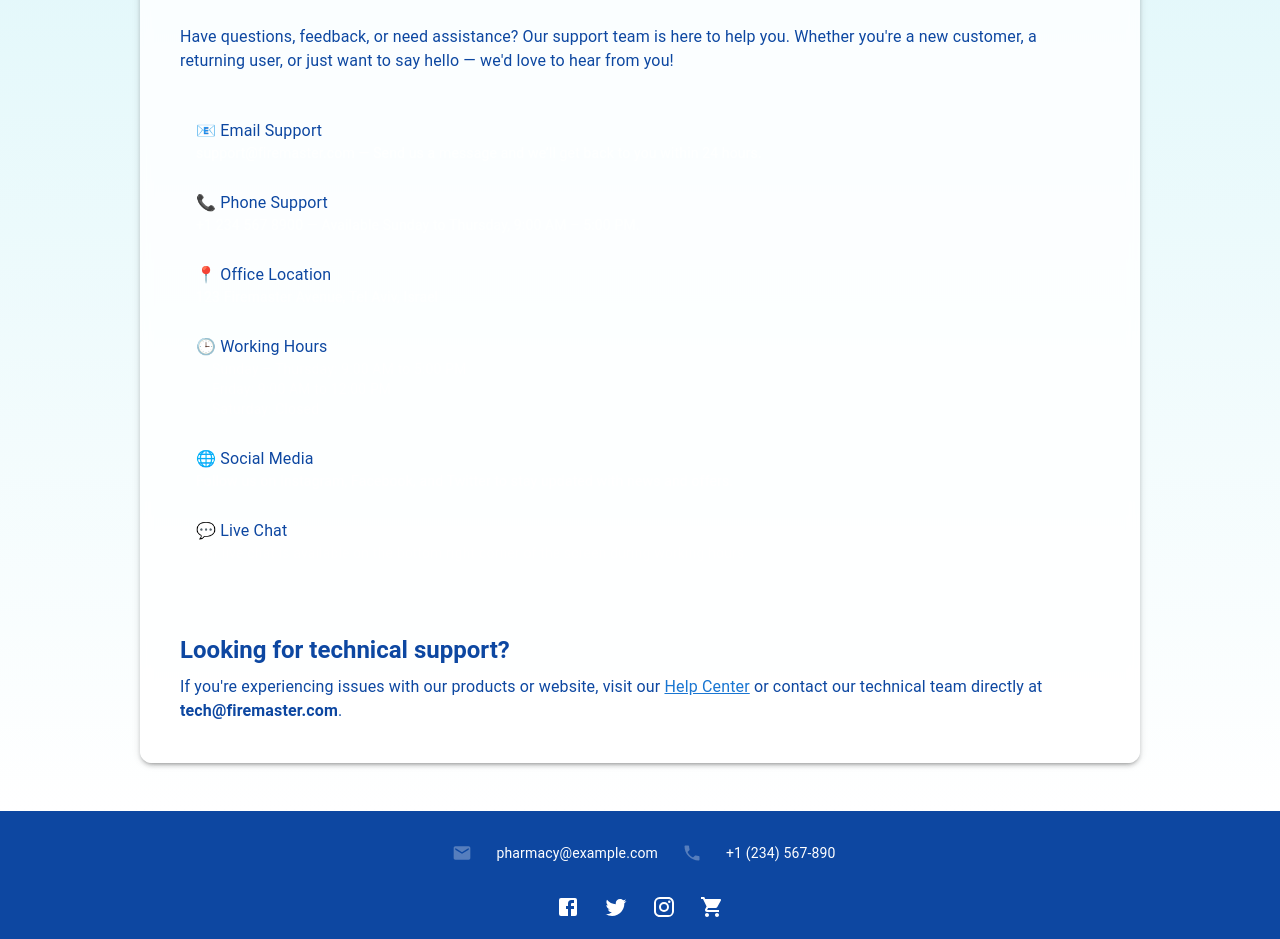
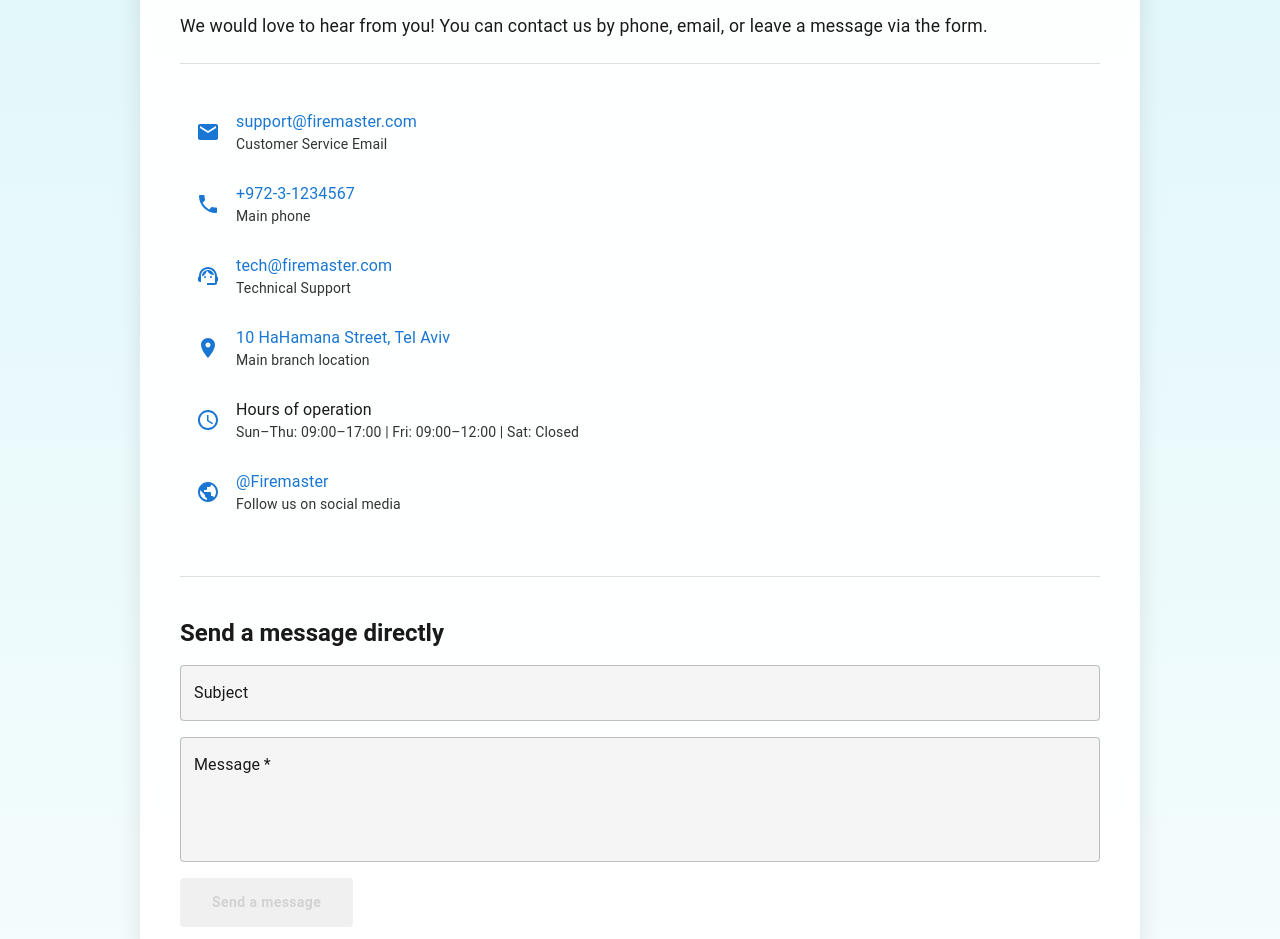
Before and after one commit to moshe4142/my-healthcare-system, a Next.js app: page /contact in a window 1280 px wide. Shown: the part 193-1132 px from the top of the page. Built offline with nearby package versions, Linux system fonts and the light colour scheme; sample sign-in values are in the browser's storage.

Commit message:
contact page updated

```diff
--- a/context/ThemeContext.tsx
+++ b/context/ThemeContext.tsx
@@ -1,29 +1,23 @@
-// context/ThemeProvider.tsx
-import React, { createContext, useContext, useState, useMemo } from "react";
-import { ThemeProvider as MuiThemeProvider, createTheme } from "@mui/material/styles";
+import React, { createContext, useContext, ReactNode, useMemo } from "react";
+import {
+  ThemeProvider as MuiThemeProvider,
+  createTheme,
+} from "@mui/material/styles";
 import CssBaseline from "@mui/material/CssBaseline";
 
+// No toggle needed — fixed dark theme
 const ThemeContext = createContext({
   theme: "dark",
-  toggleTheme: () => {},
 });
 
 export const useTheme = () => useContext(ThemeContext);
 
-export const ThemeProvider = ({ children }: { children: React.ReactNode }) => {
-  const [mode, setMode] = useState<"light" | "dark">("dark");
-
-  const toggleTheme = () => {
-    setMode((prev) => (prev === "light" ? "dark" : "light"));
-  };
-
+export const ThemeProvider = ({ children }: { children: ReactNode }) => {
   const muiTheme = useMemo(
     () =>
       createTheme({
         palette: {
-          mode: mode,
-          ...(mode === "dark"
-            ? {
+          mode: "dark",
           background: {
             default: "#121212",
             paper: "#1e1e1e",
@@ -31,23 +25,30 @@ export const ThemeProvider = ({ children }: { children: React.ReactNode }) => {
           text: {
             primary: "#ffffff",
           },
-              }
-            : {
-                background: {
-                  default: "#f5f5f5",
-                  paper: "#ffffff",
         },
-                text: {
-                  primary: "#000000",
+        components: {
+          MuiInputBase: {
+            styleOverrides: {
+              root: {
+                backgroundColor: "#2c2c2c",
+                color: "#fff",
+                borderRadius: 4,
+                padding: "6px 10px",
+              },
+              input: {
+                "::placeholder": {
+                  color: "#aaa",
+                },
+              },
+            },
+          },
         },
       }),
-        },
-      }),
-    [mode]
+    []
   );
 
   return (
-    <ThemeContext.Provider value={{ theme: mode, toggleTheme }}>
+    <ThemeContext.Provider value={{ theme: "dark" }}>
       <MuiThemeProvider theme={muiTheme}>
         <CssBaseline />
         {children}
--- a/pages/_app.tsx
+++ b/pages/_app.tsx
@@ -8,7 +8,7 @@ import Layout from "../components/Layout";
 export default function MyApp({ Component, pageProps }: AppProps) {
   return (
     <>
-      <ThemeProvider>
+      {/* <ThemeProvider> */}
         <ShoppingCartProvider>
           <AuthGuard>
             <Layout>
@@ -16,7 +16,7 @@ export default function MyApp({ Component, pageProps }: AppProps) {
             </Layout>
           </AuthGuard>
         </ShoppingCartProvider>
-      </ThemeProvider>
+      {/* </ThemeProvider> */}
     </>
   );
 }
--- a/pages/contact.tsx
+++ b/pages/contact.tsx
@@ -1,5 +1,4 @@
-'use client';
-import React from 'react';
+import React, { useState, useEffect } from "react";
 import {
   Box,
   Paper,
@@ -8,106 +7,234 @@ import {
   List,
   ListItem,
   ListItemText,
-} from '@mui/material';
+  TextField,
+  Button,
+  Stack,
+} from "@mui/material";
+import {
+  Email as EmailIcon,
+  Phone as PhoneIcon,
+  LocationOn as LocationOnIcon,
+  AccessTime as AccessTimeIcon,
+  SupportAgent as SupportAgentIcon,
+  Public as PublicIcon,
+} from "@mui/icons-material";
+import Link from "next/link";  // Import Link for routing
 
 export default function ContactPage() {
+  const [form, setForm] = useState({
+    subject: "",
+    message: "",
+  });
+
+  const [message, setMessage] = useState("");
+
+  const handleChange = (
+    e: React.ChangeEvent<HTMLInputElement | HTMLTextAreaElement>
+  ) => {
+    setForm({ ...form, [e.target.name]: e.target.value });
+  };
+
+  const handleSubmit = (e: React.FormEvent) => {
+    e.preventDefault();
+    setForm({ subject: "", message: "" });
+    setMessage("Thanks for contacting us!");
+  };
+
+  const isFormValid = Object.values(form).every((field) => field.trim() !== "");
+
+  useEffect(() => {
+    const script = document.createElement("script");
+    script.src = "https://embed.tawk.to/YOUR_TAWKTO_ID/1hxyzabc";
+    script.async = true;
+    script.charset = "UTF-8";
+    script.setAttribute("crossorigin", "*");
+    document.body.appendChild(script);
+    return () => {
+      document.body.removeChild(script);
+    };
+  }, []);
+
   return (
     <Box
       sx={{
-        background: 'linear-gradient(to bottom, #e0f7fa, #ffffff)',
-        minHeight: '100vh',
+        background: "linear-gradient(to bottom, #e0f7fa, #ffffff)",
+        minHeight: "100vh",
         py: 6,
         px: { xs: 2, md: 6 },
-        color: '#0D47A1',
-        display: 'flex',
-        flexDirection: 'column',
+        color: "#212121",
       }}
     >
       <Paper
-        elevation={3}
+        elevation={4}
         sx={{
           p: { xs: 3, md: 5 },
-          borderRadius: 3,
-          backgroundColor: '#ffffffcc', // white with a bit of transparency
-          backdropFilter: 'blur(6px)',
-          color: '#0D47A1',
-          width: '100%',
+          borderRadius: 5,
+          backgroundColor: "#ffffffee",
+          backdropFilter: "blur(6px)",
           maxWidth: 1000,
-          mx: 'auto',
+          mx: "auto",
+          boxShadow: "0 8px 24px rgba(0,0,0,0.1)",
         }}
       >
-        <Typography variant="h4" fontWeight={600} mb={3}>
-          📞 Contact Us
+        <Typography variant="h4" fontWeight="bold" gutterBottom sx={{ color: "#1a1a1a" }}>
+          Contact Firemaster
         </Typography>
 
-        <Typography variant="body1" mb={3}>
-          Have questions, feedback, or need assistance? Our support team is here to help you.
-          Whether you're a new customer, a returning user, or just want to say hello — we'd love to hear from you!
+        <Typography variant="body1" mb={3} sx={{ fontSize: "1.1rem", color: "#1a1a1a" }}>
+          We would love to hear from you! You can contact us by phone, email, or leave a message via the form.
         </Typography>
 
-        <List sx={{ mb: 3 }}>
+        <Divider sx={{ my: 3 }} />
+
+        <List sx={{ color: "#1a1a1a" }}>
           <ListItem>
+            <EmailIcon sx={{ mr: 2, color: "#1976d2" }} />
             <ListItemText
-              primary="📧 Email Support"
-              secondary="support@firemaster.com — Send us a message and we’ll get back to you within 24 hours."
+              primary={<Link href="mailto:support@firemaster.com" style={{ color: "#1976d2" }}>support@firemaster.com</Link>}
+              secondary="Customer Service Email"
+              primaryTypographyProps={{ sx: { color: "#1a1a1a" } }}
+              secondaryTypographyProps={{ sx: { color: "#333" } }}
             />
           </ListItem>
-
           <ListItem>
+            <PhoneIcon sx={{ mr: 2, color: "#1976d2" }} />
             <ListItemText
-              primary="📞 Phone Support"
-              secondary="+1 234 567 8900 — Available Sunday to Thursday, 9:00 AM – 5:00 PM."
+              primary={<Link href="tel:+972-3-1234567" style={{ color: "#1976d2" }}>+972-3-1234567</Link>}
+              secondary="Main phone"
+              primaryTypographyProps={{ sx: { color: "#1a1a1a" } }}
+              secondaryTypographyProps={{ sx: { color: "#333" } }}
             />
           </ListItem>
-
           <ListItem>
+            <SupportAgentIcon sx={{ mr: 2, color: "#1976d2" }} />
             <ListItemText
-              primary="📍 Office Location"
-              secondary="123 Firemaster Avenue, Tel Aviv, Israel"
+              primary={<Link href="mailto:tech@firemaster.com" style={{ color: "#1976d2" }}>tech@firemaster.com</Link>}
+              secondary="Technical Support"
+              primaryTypographyProps={{ sx: { color: "#1a1a1a" } }}
+              secondaryTypographyProps={{ sx: { color: "#333" } }}
             />
           </ListItem>
-
           <ListItem>
+            <LocationOnIcon sx={{ mr: 2, color: "#1976d2" }} />
             <ListItemText
-              primary="🕒 Working Hours"
-              secondary={
-                <ul style={{ paddingLeft: 16 }}>
-                  <li>Sunday – Thursday: 9:00 AM to 5:00 PM</li>
-                  <li>Friday: 9:00 AM to 12:00 PM</li>
-                  <li>Saturday: Closed</li>
-                </ul>
-              }
+              primary={<Link href="https://www.google.com/maps?q=10+HaHamana+Street,+Tel+Aviv" style={{ color: "#1976d2" }}>10 HaHamana Street, Tel Aviv</Link>}
+              secondary="Main branch location"
+              primaryTypographyProps={{ sx: { color: "#1a1a1a" } }}
+              secondaryTypographyProps={{ sx: { color: "#333" } }}
             />
           </ListItem>
-
           <ListItem>
+            <AccessTimeIcon sx={{ mr: 2, color: "#1976d2" }} />
             <ListItemText
-              primary="🌐 Social Media"
-              secondary="Follow us on Instagram, Facebook, and Twitter to stay updated with news and offers."
+              primary="Hours of operation"
+              secondary="Sun–Thu: 09:00–17:00 | Fri: 09:00–12:00 | Sat: Closed"
+              primaryTypographyProps={{ sx: { color: "#1a1a1a" } }}
+              secondaryTypographyProps={{ sx: { color: "#333" } }}
             />
           </ListItem>
-
           <ListItem>
+            <PublicIcon sx={{ mr: 2, color: "#1976d2" }} />
             <ListItemText
-              primary="💬 Live Chat"
-              secondary="Our live chat is available on the bottom right corner of the screen during working hours."
+              primary={<Link href="https://www.instagram.com/Firemaster" style={{ color: "#1976d2" }}>@Firemaster</Link>}
+              secondary="Follow us on social media"
+              primaryTypographyProps={{ sx: { color: "#1a1a1a" } }}
+              secondaryTypographyProps={{ sx: { color: "#333" } }}
             />
           </ListItem>
         </List>
 
-        <Divider sx={{ my: 3 }} />
+        <Divider sx={{ my: 5 }} />
 
-        <Typography variant="h5" fontWeight={600} gutterBottom>
-          Looking for technical support?
+        <Typography variant="h5" fontWeight={600} gutterBottom sx={{ color: "#1a1a1a" }}>
+          Send a message directly
         </Typography>
-        <Typography>
-          If you're experiencing issues with our products or website, visit our{' '}
-          <a href="/help-center" style={{ color: '#1976d2', textDecoration: 'underline' }}>
-            Help Center
-          </a>{' '}
-          or contact our technical team directly at{' '}
-          <strong>tech@firemaster.com</strong>.
+
+        <Box component="form" onSubmit={handleSubmit} noValidate sx={{ mt: 2 }}>
+          <Stack spacing={2}>
+            <TextField
+              label="Subject"
+              name="subject"
+              fullWidth
+              value={form.subject}
+              onChange={handleChange}
+              InputLabelProps={{ sx: { color: "#1a1a1a" } }}
+              InputProps={{ sx: { color: "#212121" } }}
+              sx={{ backgroundColor: "#f5f5f5" }}
+            />
+            <TextField
+              required
+              label="Message"
+              name="message"
+              multiline
+              rows={4}
+              fullWidth
+              value={form.message}
+              onChange={handleChange}
+              InputLabelProps={{ sx: { color: "#1a1a1a" } }}
+              InputProps={{ sx: { color: "#212121" } }}
+              sx={{ backgroundColor: "#f5f5f5" }}
+            />
+            <Button
+              type="submit"
+              variant="contained"
+              color="primary"
+              disabled={!isFormValid}
+              sx={{
+                width: "fit-content",
+                alignSelf: "flex-start",
+                px: 4,
+                py: 1.5,
+                fontWeight: "bold",
+                textTransform: "none",
+                boxShadow: "0 4px 12px rgba(0,0,0,0.1)",
+                opacity: !isFormValid ? 0.5 : 1,
+                cursor: !isFormValid ? "not-allowed" : "pointer",
+                backgroundColor: "#1976d2",
+                "&:hover": {
+                  backgroundColor: "#1565c0",
+                },
+              }}
+            >
+              Send a message
+            </Button>
+
+            {message && (
+              <Typography
+                variant="body2"
+                sx={{ color: "#4caf50", mt: 2, fontWeight: "bold" }}
+              >
+                {message}
+              </Typography>
+            )}
+          </Stack>
+        </Box>
+
+        <Divider sx={{ my: 5 }} />
+
+        <Typography variant="h5" fontWeight={600} gutterBottom sx={{ color: "#1a1a1a" }}>
+          Our location on the map
         </Typography>
+
+        <Box
+          sx={{
+            mt: 2,
+            width: "100%",
+            height: { xs: 300, md: 400 },
+            borderRadius: 2,
+            overflow: "hidden",
+            boxShadow: 2,
+          }}
+        >
+          <iframe
+            src="https://www.google.com/maps/embed?pb=!1m18!1m12!1m3!1d3380.014342877334!2d34.78052731516257!3d32.085299426345746!2m3!1f0!2f0!3f0!3m2!1i1024!2i768!4f13.1!3m3!1m2!1s0x151d4cb84f97fb2d%3A0x88e26f7b6f221527!2sTel%20Aviv!5e0!3m2!1sen!2sil!4v1641907832647!5m2!1sen!2sil"
+            width="100%"
+            height="100%"
+            style={{ border: 0 }}
+            allowFullScreen
+            loading="lazy"
+          />
+        </Box>
       </Paper>
     </Box>
   );
```
Lines whose indentation alone changed are shown as unchanged.
